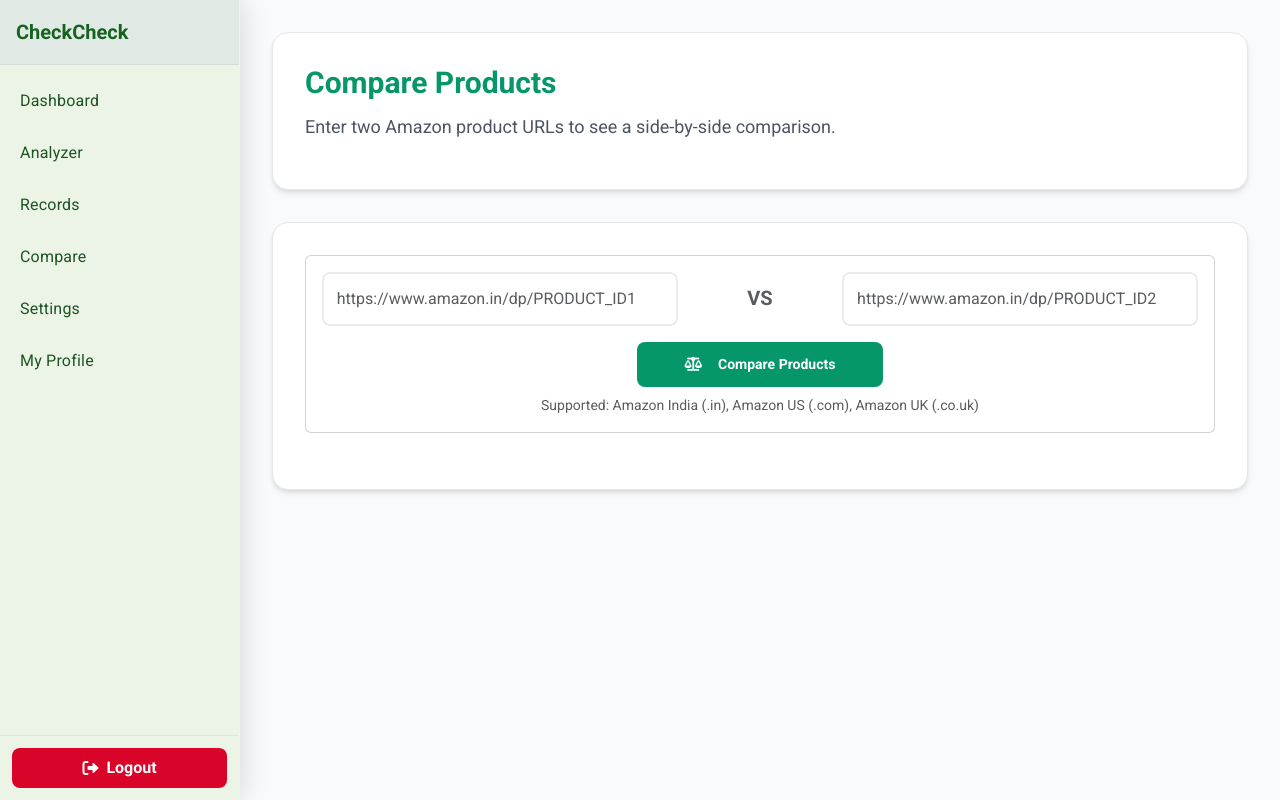
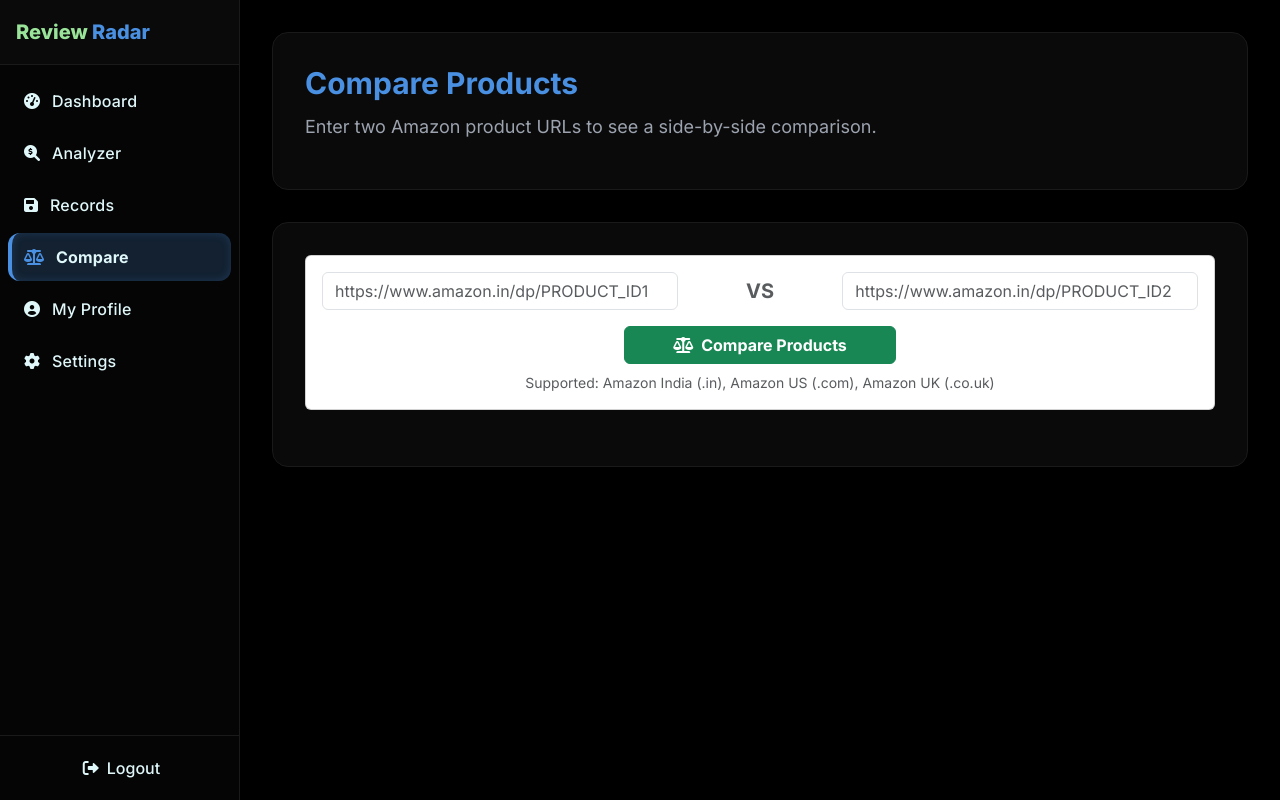
Before and after one commit to michellealoz/BitNBuild-25_4-errors, a Django app: page /user/compare/ in a window 1280 px wide. Run offline with Django 5.2, Linux system fonts and the light colour scheme; a user stored in the database is signed in; some libraries are stand-ins or nearby versions.

Commit message:
base ig done

```diff
--- a/Core/users/templates/users/base.html
+++ b/Core/users/templates/users/base.html
@@ -3,19 +3,21 @@
 <head>
     <meta charset="UTF-8">
     <meta name="viewport" content="width=device-width, initial-scale=1.0">
-    <title>{% block title %}User Portal{% endblock %}</title>
-    <link href="https://fonts.googleapis.com/css?family=Roboto:400,700&display=swap" rel="stylesheet">
+    <title>{% block title %}Review Radar - User Portal{% endblock %}</title>
+    <link href="https://fonts.googleapis.com/css2?family=Inter:wght@300;400;500;600;700;800;900&display=swap" rel="stylesheet">
     <link href="https://cdnjs.cloudflare.com/ajax/libs/font-awesome/6.0.0/css/all.min.css" rel="stylesheet">
     <link href="https://cdn.jsdelivr.net/npm/bootstrap@5.3.2/dist/css/bootstrap.min.css" rel="stylesheet">
     <style>
         :root {
             --sidebar-collapsed: 72px;
             --sidebar-expanded: 240px;
-            --sidebar-bg-start: #0b7b5d;
-            --sidebar-bg-end: #0a5e46;
-            --sidebar-accent: #34D399;
-            --sidebar-text: #ffffff;
+            --neon-green: #9ae49a;
+            --neon-blue: #4A90E2;
+            --neon-yellow: #f8c050;
+            --neon-green-shadow: 0 0 15px rgba(154, 228, 154, 0.5);
+            --neon-blue-shadow: 0 0 15px rgba(74, 144, 226, 0.5);
         }
+
         * {
             margin: 0;
             padding: 0;
@@ -23,9 +25,10 @@
         }
 
         body {
-            background: #ffffff;
-            font-family: 'Roboto', sans-serif;
-            color: #111827;
+            font-family: 'Inter', sans-serif;
+            background: #000000;
+            color: #E0F7FA;
+            min-height: 100vh;
         }
 
         .main-container {
@@ -33,18 +36,18 @@
             min-height: 100vh;
         }
 
-        /* Sidebar */
+        /* Sidebar - Dark Theme */
         .sidebar {
             width: var(--sidebar-collapsed);
-            background: #ECF4E5;
-            color: #16341c;
+            background: #050505;
+            color: #E0F7FA;
             position: fixed;
             height: 100vh;
             overflow: hidden;
             transition: width 250ms ease, box-shadow 250ms ease;
             z-index: 1000;
-            box-shadow: 4px 0 24px rgba(0, 0, 0, 0.12);
-            border-right: 1px solid rgba(255,255,255,0.08);
+            box-shadow: 4px 0 24px rgba(0, 0, 0, 0.8);
+            border-right: 1px solid #1A1A1A;
         }
 
         .sidebar:hover,
@@ -54,8 +57,8 @@
 
         .sidebar-header {
             padding: 1.25rem 1rem;
-            border-bottom: 1px solid rgba(0, 0, 0, 0.06);
-            background: #E1e9e5;
+            border-bottom: 1px solid #1A1A1A;
+            background: #0A0A0A;
             display: flex;
             align-items: center;
             gap: 0.75rem;
@@ -63,16 +66,14 @@
         }
 
         .sidebar-header h2 {
-            color: #16621f;
+            color: var(--neon-green);
             font-size: 1.25rem;
-            font-weight: 600;
+            font-weight: 800;
             margin: 0;
             opacity: 0;
             transform: translateX(-8px);
             transition: opacity 220ms ease, transform 220ms ease;
         }
-
-        .sidebar-header p { display: none; }
 
         .sidebar-nav {
             padding: 0.75rem 0.5rem;
@@ -82,51 +83,42 @@
             display: flex;
             align-items: center;
             padding: 0.75rem 0.75rem;
-            color: #2b8228;
+            color: #E0F7FA;
             text-decoration: none;
-            transition: background-color 200ms ease, color 200ms ease;
+            transition: all 0.2s ease-in-out;
             border-radius: 12px;
             font-weight: 500;
             position: relative;
             gap: 0.75rem;
             white-space: nowrap;
             margin-bottom: 0.25rem;
+            border-left: 4px solid transparent;
         }
 
         .nav-item:hover {
-            color: #111827;
-            background: rgba(6, 95, 70, 0.08);
+            background-color: #1A1A1A;
+            color: var(--neon-green);
+            border-left-color: var(--neon-green);
+            text-shadow: 0 0 5px rgba(154, 228, 154, 0.3);
         }
 
         .nav-item.active {
-            color: #EAF7EE;
-            background: #065F46;
-            box-shadow: inset 0 0 0 1px rgba(0,0,0,0.06);
-        }
-        .nav-item.active .nav-label { color: #EAF7EE; }
-
-        .nav-emoji {
-            font-size: 1.2rem;
-            width: 28px;
-            height: 28px;
-            display: inline-flex;
-            align-items: center;
-            justify-content: center;
-            background: rgba(6,95,70,0.08);
-            border-radius: 10px;
-            box-shadow: inset 0 1px 0 rgba(0,0,0,0.04);
-        }
-
-        .nav-item.active .nav-emoji {
-            background: rgba(255,255,255,0.18);
+            background-color: rgba(74, 144, 226, 0.2);
+            color: var(--neon-blue);
+            border-left-color: var(--neon-blue);
+            font-weight: 700;
+            box-shadow: inset 0 0 10px rgba(74, 144, 226, 0.2);
         }
 
         .nav-label {
             opacity: 0;
             transform: translateX(-6px);
             transition: opacity 220ms ease, transform 220ms ease;
-            color: #1e5327;
+            color: #E0F7FA;
             letter-spacing: 0.2px;
+            display: inline-block;
+            max-width: 0;
+            overflow: hidden;
         }
 
         .sidebar:hover .nav-label,
@@ -135,59 +127,63 @@
         .sidebar.expanded .sidebar-header h2 {
             opacity: 1;
             transform: translateX(0);
+            max-width: 200px;
         }
-
-        /* Reveal labels without layout shift by reserving space */
-        .sidebar .nav-label { display: inline-block; max-width: 0; }
-        .sidebar:hover .nav-label,
-        .sidebar.expanded .nav-label { max-width: 200px; }
 
         .sidebar-footer {
             position: absolute;
             bottom: 0;
             width: 100%;
             padding: 0.75rem;
-            border-top: 1px solid rgba(0,0,0,0.06);
+            border-top: 1px solid #1A1A1A;
         }
 
         .logout-btn {
-            background: #d90429;
-            color: white;
+            background: transparent;
+            color: #E0F7FA;
             border: none;
             padding: 0.5rem 1rem;
             border-radius: 8px;
             cursor: pointer;
             width: 100%;
-            font-weight: bold;
-            transition: background-color 0.3s ease;
+            font-weight: 500;
+            transition: all 0.2s ease-in-out;
             display: flex;
             align-items: center;
             justify-content: center;
             gap: 0.5rem;
+            text-decoration: none;
+            border-left: 4px solid transparent;
         }
 
         .logout-btn:hover {
-            background: #b71c1c;
+            background-color: #1A1A1A;
+            color: #FF6B6B;
+            border-left-color: #FF6B6B;
+            text-shadow: 0 0 5px rgba(255, 107, 107, 0.5);
         }
+
         .logout-text {
             opacity: 0;
             transition: opacity 220ms ease;
             max-width: 0;
             display: inline-block;
             white-space: nowrap;
+            overflow: hidden;
         }
+
         .sidebar:hover .logout-text,
         .sidebar.expanded .logout-text {
             opacity: 1;
             max-width: 100px;
         }
 
-        /* Main Content */
+        /* Main Content - Dark Theme */
         .main-content {
             flex: 1;
             margin-left: var(--sidebar-collapsed);
             padding: 2rem;
-            background: #F9FAFB;
+            background: #000000;
             min-height: 100vh;
             transition: margin-left 250ms ease;
         }
@@ -198,34 +194,135 @@
         }
 
         .content-header {
-            background: white;
+            background: #0A0A0A;
             padding: 2rem;
             border-radius: 16px;
-            box-shadow: 0 4px 6px -1px rgba(0, 0, 0, 0.1), 0 2px 4px -1px rgba(0, 0, 0, 0.06);
+            box-shadow: 0 4px 6px -1px rgba(0, 0, 0, 0.3);
             margin-bottom: 2rem;
-            border: 1px solid rgba(229, 231, 235, 1);
+            border: 1px solid #1A1A1A;
         }
 
         .content-header h1 {
-            color: #059669;
+            color: var(--neon-blue);
             margin-bottom: 0.75rem;
             font-size: 1.875rem;
-            font-weight: 600;
+            font-weight: 700;
             line-height: 2.25rem;
         }
 
         .content-header p {
-            color: #4B5563;
+            color: #9CA3AF;
             font-size: 1.125rem;
             line-height: 1.75rem;
         }
 
         .content-body {
-            background: white;
+            background: #0A0A0A;
             padding: 2rem;
             border-radius: 16px;
-            box-shadow: 0 4px 6px -1px rgba(0, 0, 0, 0.1), 0 2px 4px -1px rgba(0, 0, 0, 0.06);
-            border: 1px solid rgba(229, 231, 235, 1);
+            box-shadow: 0 4px 6px -1px rgba(0, 0, 0, 0.3);
+            border: 1px solid #1A1A1A;
+        }
+
+        /* Card with subtle border and glow */
+        .app-card {
+            background: #0A0A0A;
+            border: 1px solid #1A1A1A;
+            border-radius: 20px;
+            box-shadow: 0 0 5px rgba(255, 255, 255, 0.1);
+            transition: transform 0.3s, box-shadow 0.3s;
+        }
+
+        .app-card:hover {
+            box-shadow: var(--neon-green-shadow);
+        }
+
+        /* Input Fields */
+        .form-input {
+            background: #000000;
+            border: 1px solid #333333;
+            color: white;
+            border-radius: 12px;
+            transition: all 0.3s ease;
+            padding: 0.8rem;
+            width: 100%;
+        }
+
+        /* Input Focus: Neon Green Border and Shadow */
+        .form-input:focus {
+            outline: none;
+            border-color: var(--neon-green);
+            box-shadow: 0 0 0 2px rgba(154, 228, 154, 0.3);
+        }
+
+        /* Primary Button: Neon Green Background and Glow */
+        .btn-primary {
+            background: var(--neon-green);
+            color: #000000;
+            border-radius: 12px;
+            font-weight: 700;
+            transition: all 0.3s ease;
+            cursor: pointer;
+            border: none;
+            padding: 0.75rem 1.5rem;
+            box-shadow: 0 4px 15px rgba(154, 228, 154, 0.4);
+            text-decoration: none;
+            display: inline-flex;
+            align-items: center;
+            justify-content: center;
+            gap: 0.5rem;
+        }
+
+        /* Stronger glow and scale on hover */
+        .btn-primary:hover {
+            transform: scale(1.02);
+            box-shadow: 0 0 25px rgba(154, 228, 154, 0.8);
+            color: #000000;
+        }
+
+        /* Alert Styles */
+        .alert {
+            padding: 1rem;
+            border-radius: 8px;
+            margin-bottom: 1rem;
+            border-width: 1px;
+            border-style: solid;
+        }
+
+        .alert-success {
+            background-color: rgba(154, 228, 154, 0.1);
+            color: var(--neon-green);
+            border-color: var(--neon-green);
+        }
+
+        .alert-error {
+            background-color: rgba(255, 107, 107, 0.1);
+            color: #FF6B6B;
+            border-color: #FF6B6B;
+        }
+
+        /* Table Styles */
+        .table {
+            width: 100%;
+            border-collapse: collapse;
+            margin-top: 1rem;
+            color: #E0F7FA;
+        }
+
+        .table th, .table td {
+            padding: 0.8rem;
+            text-align: left;
+            border-bottom: 1px solid #1A1A1A;
+        }
+
+        .table th {
+            background: #050505;
+            font-weight: bold;
+            color: var(--neon-green);
+        }
+
+        .table tbody tr:hover {
+            background: #1A1A1A;
         }
 
         /* Mobile Responsive */
@@ -235,14 +332,14 @@
             top: 1rem;
             left: 1rem;
             z-index: 1001;
-            background: #065F46;
+            background: var(--neon-blue);
             color: white;
             border: none;
             width: 40px;
             height: 40px;
             border-radius: 8px;
             cursor: pointer;
-            box-shadow: 0 4px 6px rgba(0,0,0,0.1);
+            box-shadow: 0 4px 6px rgba(0,0,0,0.3);
         }
 
         @media (max-width: 768px) {
@@ -258,20 +355,10 @@
             .sidebar, .main-content, .nav-label, .logout-text { transition: none !important; }
         }
 
-        /* Form, Button, Alert, Table Styles (can be kept as they are well-defined) */
-        .form-group { margin-bottom: 1.5rem; }
-        .form-group label { display: block; margin-bottom: 0.5rem; font-weight: bold; color: #2d6a4f; }
-        .form-control { width: 100%; padding: 0.8rem; border: 2px solid #e9ecef; border-radius: 8px; font-size: 1rem; transition: border-color 0.3s ease; }
-        .form-control:focus { outline: none; border-color: #2d6a4f; }
-        .btn { background: #059669; color: white; border: none; padding: 0.75rem 1.5rem; border-radius: 8px; cursor: pointer; font-size: 0.875rem; font-weight: 600; transition: all 0.2s ease; text-decoration: none; display: inline-flex; align-items: center; justify-content: center; gap: 0.5rem; }
-        .btn:hover { background: #047857; transform: translateY(-1px); box-shadow: 0 4px 6px -1px rgba(0, 0, 0, 0.1), 0 2px 4px -1px rgba(0, 0, 0, 0.06); }
-        .alert { padding: 1rem; border-radius: 8px; margin-bottom: 1rem; border-width: 1px; border-style: solid; }
-        .alert-success { background-color: #d1fae5; color: #065f46; border-color: #6ee7b7; }
-        .alert-error { background-color: #fee2e2; color: #991b1b; border-color: #fca5a5; }
-        .table { width: 100%; border-collapse: collapse; margin-top: 1rem; }
-        .table th, .table td { padding: 0.8rem; text-align: left; border-bottom: 1px solid #e9ecef; }
-        .table th { background: #f8f9fa; font-weight: bold; color: #2d6a4f; }
-        .table tbody tr:hover { background: #f8f9fa; }
+        /* Utility classes */
+        .text-neon-green { color: var(--neon-green); }
+        .text-neon-blue { color: var(--neon-blue); }
+        .text-neon-yellow { color: var(--neon-yellow); }
     </style>
     {% block extra_css %}{% endblock %}
 </head>
@@ -283,34 +370,33 @@
     <div class="main-container">
         <nav class="sidebar" id="sidebar">
             <div class="sidebar-header">
-                <!-- <span class="nav-emoji" aria-hidden="true">🌿</span> -->
-                <h2>CheckCheck</h2>
+                <h2><span class="text-neon-green">Review</span> <span class="text-neon-blue">Radar</span></h2>
             </div>
 
             <div class="sidebar-nav">
                 <a href="{% url 'user_dashboard' %}" class="nav-item {% if request.resolver_match.url_name == 'user_dashboard' %}active{% endif %}">
-                    <!-- <span class="nav-emoji" aria-hidden="true">🏠</span> -->
+                    <i class="fas fa-tachometer-alt"></i>
                     <span class="nav-label">Dashboard</span>
                 </a>
-                <a href="{% url 'analyzer' %}" class="nav-item {% if request.resolver_match.url_name == 'appointments' %}active{% endif %}">
-                    <!-- <span class="nav-emoji" aria-hidden="true">📅</span> -->
+                <a href="{% url 'analyzer' %}" class="nav-item {% if request.resolver_match.url_name == 'analyzer' %}active{% endif %}">
+                    <i class="fas fa-search-dollar"></i>
                     <span class="nav-label">Analyzer</span>
                 </a>
-                <a href="#" class="nav-item {% if request.resolver_match.url_name == 'health_records' %}active{% endif %}">
-                    <!-- <span class="nav-emoji" aria-hidden="true">❤️‍🩹</span> -->
+                <a href="#" class="nav-item {% if request.resolver_match.url_name == 'records' %}active{% endif %}">
+                    <i class="fas fa-save"></i>
                     <span class="nav-label">Records</span>
                 </a>
-                <a href="{% url 'compare' %}" class="nav-item {% if request.resolver_match.url_name == 'prescriptions' %}active{% endif %}">
-                    <!-- <span class="nav-emoji" aria-hidden="true">💊</span> -->
+                <a href="{% url 'compare' %}" class="nav-item {% if request.resolver_match.url_name == 'compare' %}active{% endif %}">
+                    <i class="fas fa-balance-scale"></i>
                     <span class="nav-label">Compare</span>
                 </a>
-                <a href="#" class="nav-item {% if request.resolver_match.url_name == 'find_doctor' %}active{% endif %}">
-                    <!-- <span class="nav-emoji" aria-hidden="true">👩‍⚕️</span> -->
+                <a href="#" class="nav-item {% if request.resolver_match.url_name == 'my_profile' %}active{% endif %}">
+                    <i class="fas fa-user-circle"></i>
+                    <span class="nav-label">My Profile</span>
+                </a>
+                <a href="#" class="nav-item {% if request.resolver_match.url_name == 'settings' %}active{% endif %}">
+                    <i class="fas fa-cog"></i>
                     <span class="nav-label">Settings</span>
-                </a>
-                 <a href="#" class="nav-item {% if request.resolver_match.url_name == 'user_profile' %}active{% endif %}">
-                    <!-- <span class="nav-emoji" aria-hidden="true">👤</span> -->
-                    <span class="nav-label">My Profile</span>
                 </a>
             </div>
 
@@ -329,6 +415,7 @@
             {% block content_header %}
             <div class="content-header">
                 <h1>{% block page_title %}Dashboard{% endblock %}</h1>
+                <p>{% block page_subtitle %}Welcome back! Here's a summary of your activity.{% endblock %}</p>
             </div>
             {% endblock %}
 
```
